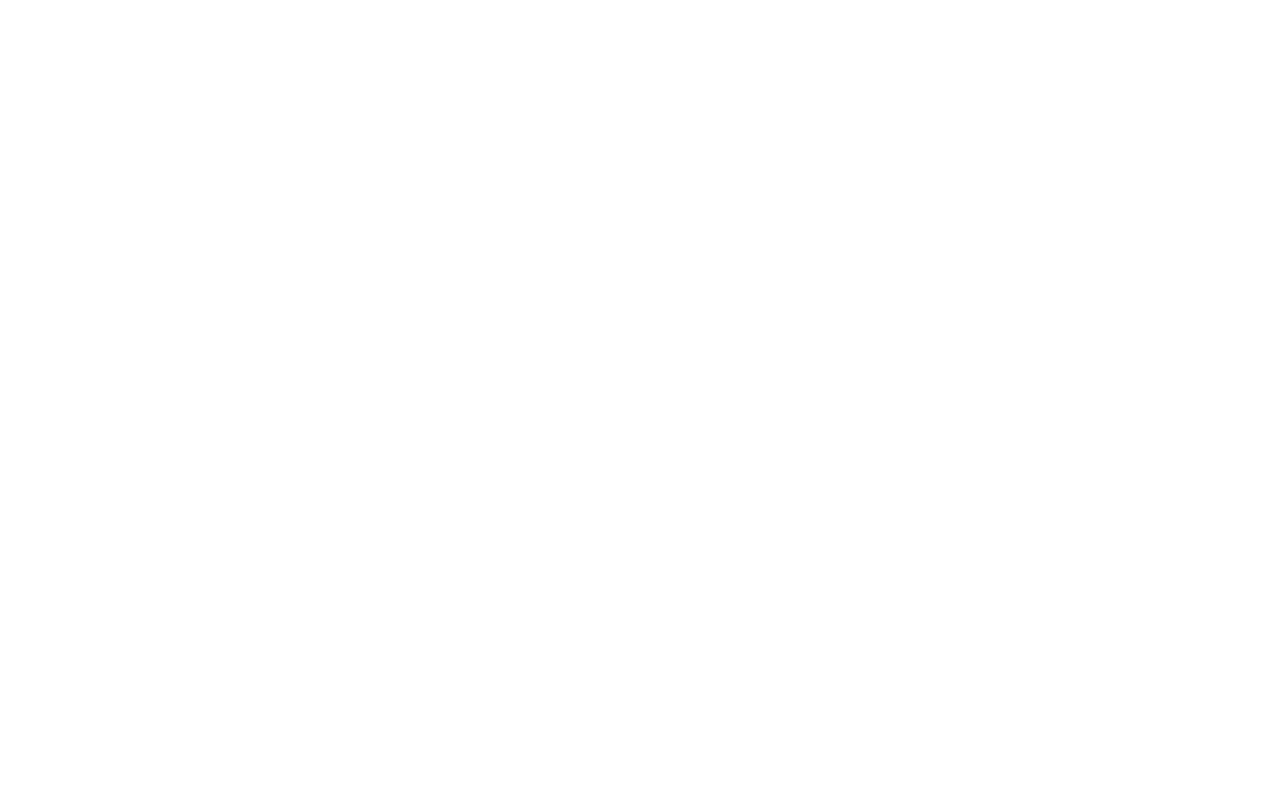
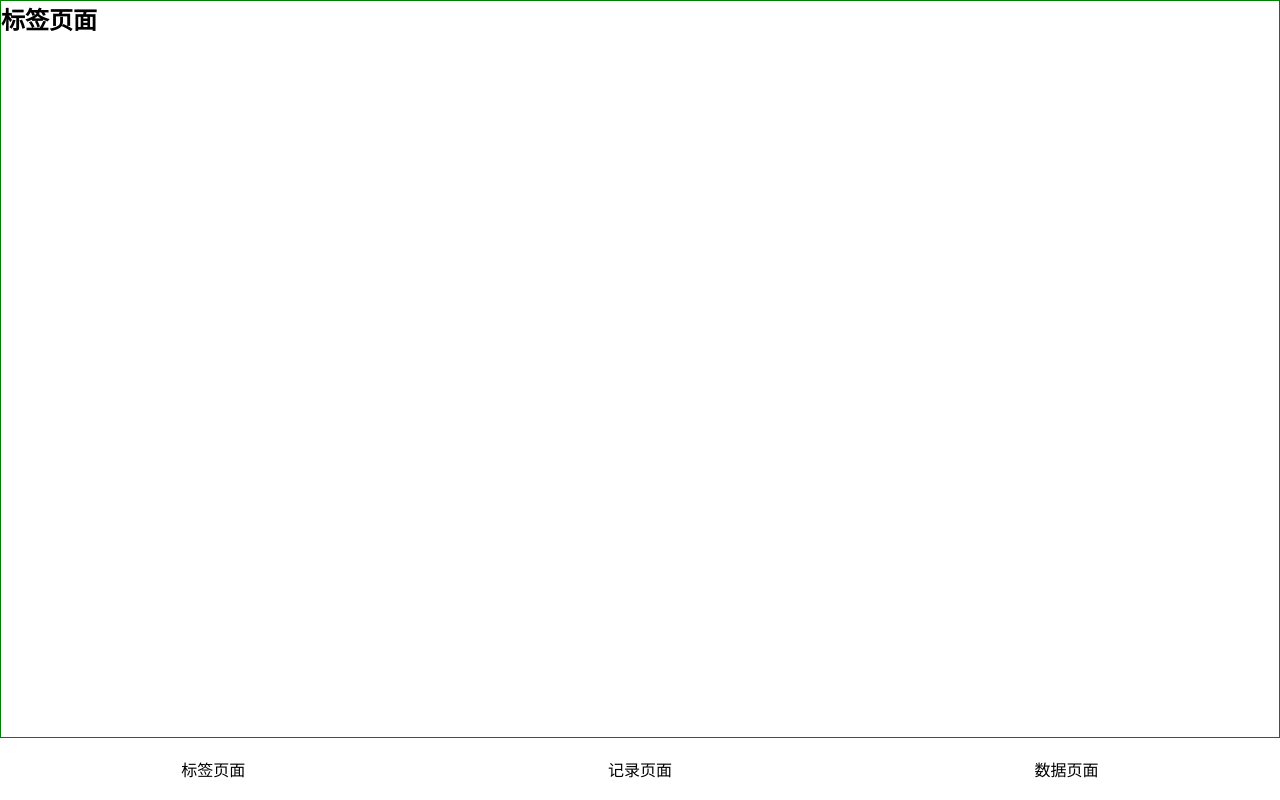
Before and after one commit to Cobatkao/react_money_keeper, a React (Create React App) app: page /tags in a window 1280 px wide. Built offline with nearby package versions, Linux system fonts and the light colour scheme.

Commit message:
Nav基本布局

```diff
--- a/package.json
+++ b/package.json
@@ -10,8 +10,11 @@
     "@types/node": "^12.0.0",
     "@types/react": "^16.9.0",
     "@types/react-dom": "^16.9.0",
+    "@types/react-router-dom": "^5.1.5",
+    "fonts.css": "^2.0.0",
     "react": "^16.13.1",
     "react-dom": "^16.13.1",
+    "react-router-dom": "^5.2.0",
     "react-scripts": "3.4.1",
     "styled-components": "^5.1.1",
     "typescript": "~3.7.2"
--- a/src/App.tsx
+++ b/src/App.tsx
@@ -1,11 +1,79 @@
 import React from 'react';
+import { BrowserRouter as Router, Switch, Link, Redirect, Route } from 'react-router-dom';
+import styled from "styled-components";
+
+const Wrapper = styled.section`
+  width: 100vw;
+  height: 100vh;
+  display:flex;
+  flex-direction: column;
+`;
+
+const Main = styled.main`
+  border: 1px solid green;
+  flex-grow: 1;
+  overflow: auto;
+`;
+
+const Nav = styled.nav`
+  ul {
+    display: flex;
+    > li {
+      text-align:center;
+      width: 33.33%;
+      padding-top: 19px;
+      padding-bottom: 19px;
+    }
+  }
+`;
 
 function App() {
   return (
-    <div className="App">
 
-    </div>
+      <Router>
+        <Wrapper>
+        <Main>
+          <Switch>
+          <Route path="/tags" component={Tags} />
+          <Route path="/money" component={Money} />
+          <Route path="/statistic" component={Statistic} />
+          <Redirect exact path="/" to="/tags" />
+          <Route path="*" component={NoMatch} />
+        </Switch>
+        </Main>
+        <Nav>
+          <ul>
+            <li>
+              <Link to="/tags">标签页面</Link>
+            </li>
+            <li>
+              <Link to="/money">记录页面</Link>
+            </li>
+            <li>
+              <Link to="/statistic">数据页面</Link>
+            </li>
+          </ul>
+        </Nav>
+
+        </Wrapper>
+      </Router>
   );
 }
 
+function Statistic() {
+  return <h2>数据页面</h2>;
+}
+
+function Tags() {
+  return <h2>标签页面</h2>;
+}
+
+function Money() {
+  return <h2>记录页面</h2>;
+}
+
+function NoMatch() {
+  return <h2>你到了不存在的页面Orz</h2>
+}
+
 export default App;
--- /dev/null
+++ b/src/index.scss
@@ -0,0 +1,25 @@
+@import-normalize;
+//@import '~fonts.css';
+
+* {
+  padding: 0;
+  margin: 0;
+  box-sizing: border-box;
+}
+
+*::before {
+  box-sizing: border-box;
+}
+
+*::after {
+  box-sizing: border-box;
+}
+
+ul, li {
+  list-style: none;
+}
+
+a {
+  color: #000;
+  text-decoration: none;
+}
--- a/src/index.tsx
+++ b/src/index.tsx
@@ -1,6 +1,7 @@
 import React from 'react';
 import ReactDOM from 'react-dom';
 import App from './App';
+import './index.scss';
 
 ReactDOM.render(
   <React.StrictMode>
```
Also changed, not shown: 1 other file (tests, documents, lock files or other folders).
